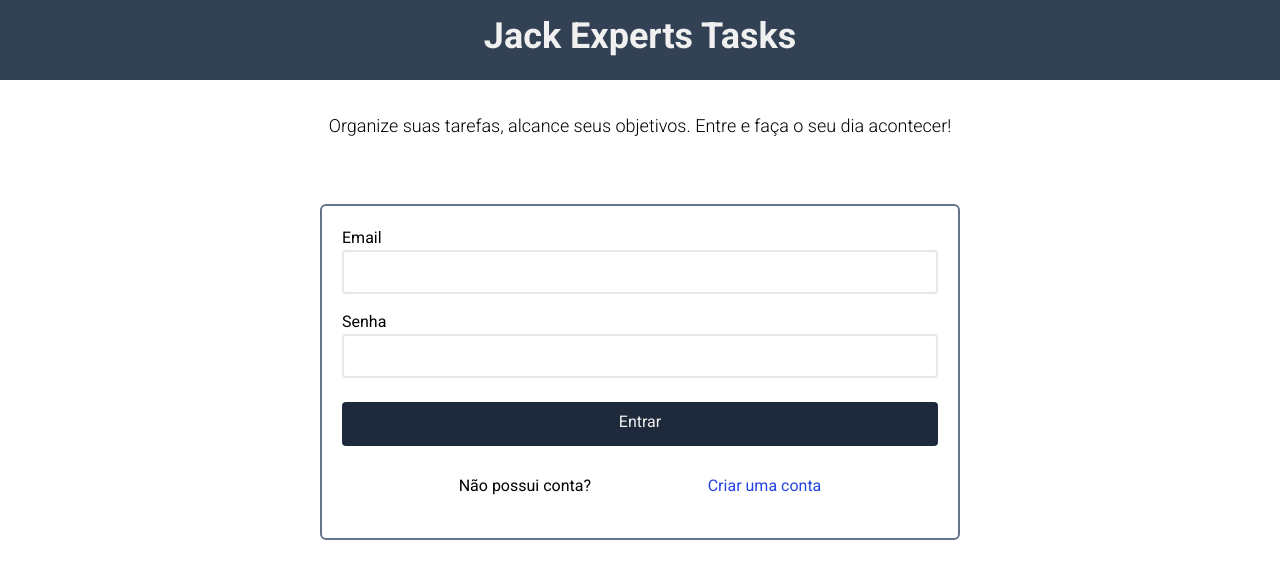
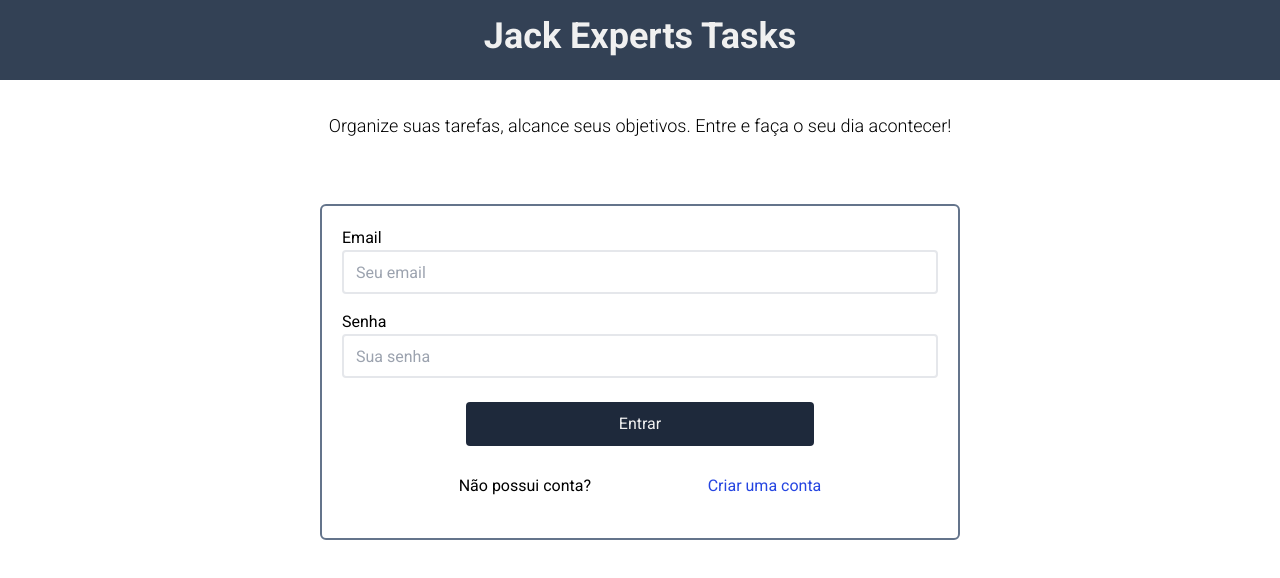
Before and after one commit to igormath/jack-experts-challenge, a React (Vite) app in the folder client/: page / in a window 1280 px wide. Shown: the top 578 px of the page. Built offline with nearby package versions, Linux system fonts and the light colour scheme.

Commit message:
update Login component with login service use

```diff
--- a/client/src/components/Login/Login.tsx
+++ b/client/src/components/Login/Login.tsx
@@ -1,24 +1,45 @@
-import { Link } from "react-router-dom";
+import { Link, useNavigate } from "react-router-dom";
 import Header from "../Header/Header";
+import { useRef } from "react";
+import loginUser from "../../services/login/loginUser";
 
 const Login = () => {
+
+    const emailInput = useRef<HTMLInputElement>(null);
+    const passwordInput = useRef<HTMLInputElement>(null);
+    const navigate = useNavigate();
+
+    const handleSubmit = async (e: React.FormEvent) => {
+        e.preventDefault();
+        if (emailInput.current?.value && passwordInput.current?.value){
+            const response = await loginUser(emailInput.current.value, passwordInput.current.value);
+            if (!response.ok){
+                alert(`Houve um erro ao tentar realizar o login, tente novamente! ${response.data.error}`);
+            } else {
+                // Adicionar o valor da chave JWT ao localStorage.
+                localStorage.setItem('jwt-key', JSON.stringify(response.data.token));
+                navigate("/home", { state: { email: emailInput.current.value } });
+            }
+        }
+    }
+
     return (
         <>
             <Header/>
             <main className="font-roboto">
                 <p className="w-10/12 mx-auto mt-8 text-lg text-start font-light lg:text-center">Organize suas tarefas, alcance seus objetivos. Entre e faça o seu dia acontecer!</p>
                 <div className="flex flex-col w-10/12 mt-16 mx-auto lg:w-1/2 lg:mx-auto lg:border-2 lg:border-slate-500 lg:rounded-md lg:p-5 2xl:w-1/3">
+                <form onSubmit={handleSubmit}>
                     <label htmlFor="user-email" className="flex flex-col">
                         <span>Email</span>
-                    <input type="email" name="user-email" id="user-email" className="h-11 border-2 rounded text-gray-100 mb-4 px-3" required/>
+                        <input ref={emailInput} type="email" name="user-email" id="user-email" className="h-11 border-2 rounded text-gray-100 mb-4 px-3" placeholder="Seu email" required/>
                     </label>
                     <label htmlFor="user-password" className="flex flex-col">
                         <span>Senha</span>
-                    <input type="password" name="user-password" id="user-password" className="h-11 border-2 rounded mb-4 px-3" required/>
+                        <input ref={passwordInput} type="password" name="user-password" id="user-password" className="h-11 border-2 rounded mb-4 px-3" placeholder="Sua senha" required/>
                     </label>
-                    <Link to={"/home"} className="h-11 rounded bg-slate-800 my-2 hover:bg-slate-700 text-primary text-center pt-2">
-                        <button>Entrar</button>
-                    </Link>
+                    <button type="submit" className="h-11 w-7/12 mx-auto block rounded bg-slate-800 my-2 hover:bg-slate-700 text-primary text-center">Entrar</button>
+                </form>
                         <div className="flex flex-row my-5 justify-evenly">
                             <p>Não possui conta?</p>
                             <Link to={"/criar-conta"} className="text-link-primary hover:text-link-secondary text-center">Criar uma conta</Link>
```
Lines whose indentation alone changed are shown as unchanged.
